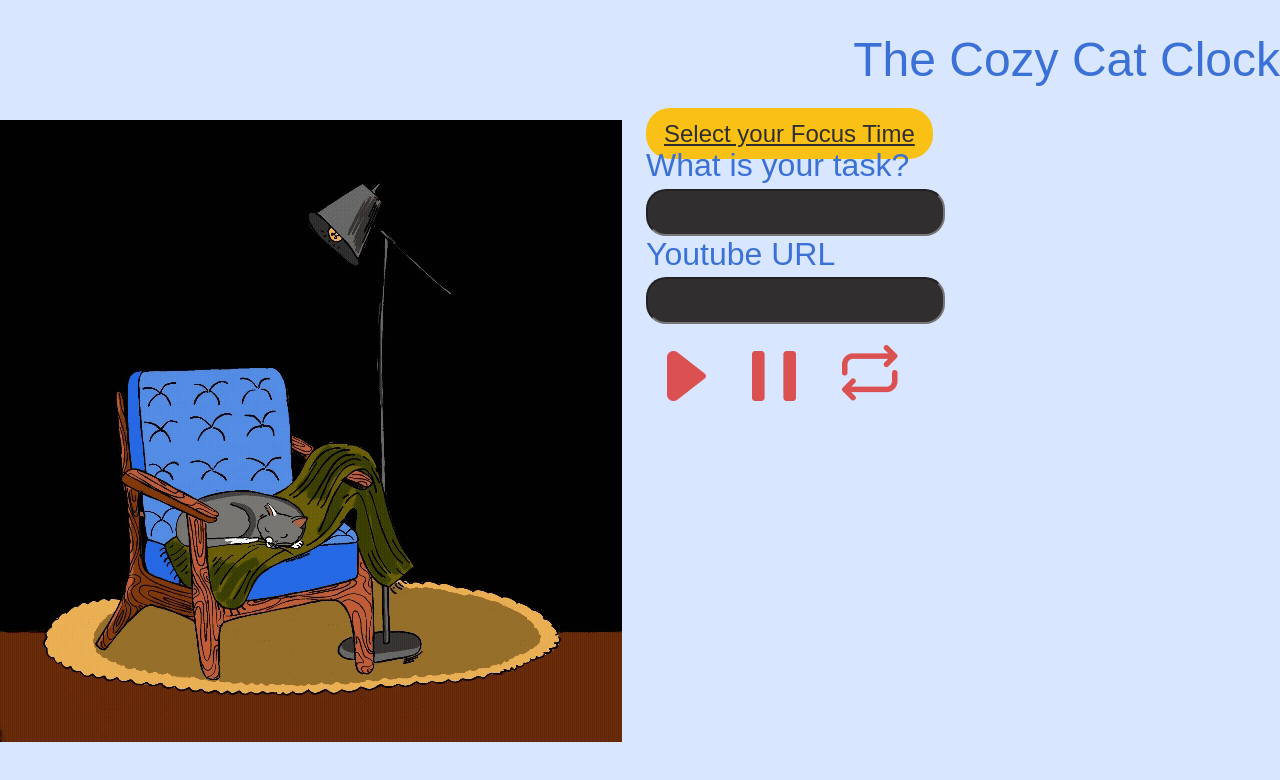
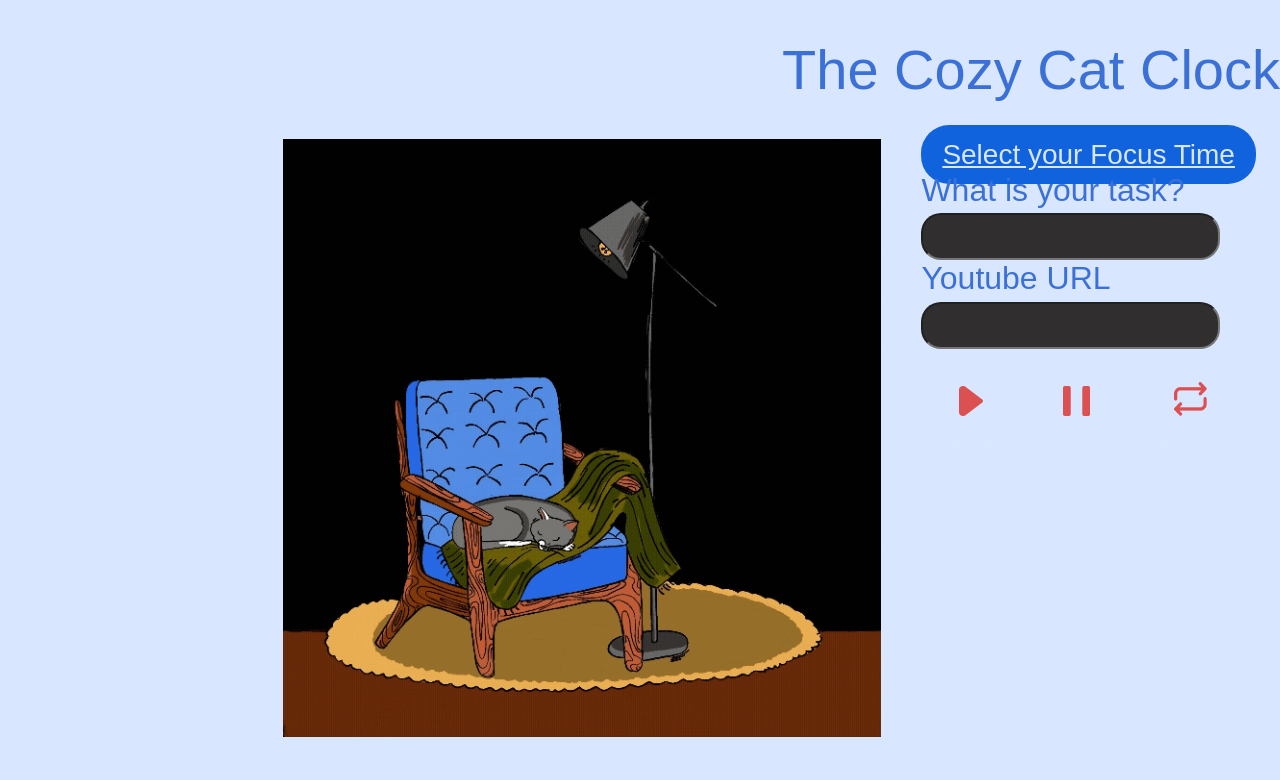
Before and after one commit to bluejay-codes/The_CozyCat_Timer, a plain HTML site: page index.html in a window 1280 px wide. Drawn offline with Linux system fonts and the light colour scheme; a web font is replaced by a local one.

Commit message:
Agent host session e38305c5-f070-466d-a5a4-84dcb158ebaf - turn 2 start

```diff
--- a/styles/styles.css
+++ b/styles/styles.css
@@ -12,20 +12,25 @@ h1{
     font-family: Gaegu, sans-serif;
     color: #3B71D6;
     font-weight: 500;
-    font-size: 3em;
+    font-size: 3.5em;
     text-align: right;
 }
 
 a {
-    background-color:#F9C016;
-    color:#302E2E;
+    background-color: #1163dd;
+    color:#D9E6FF;
     border-radius: 1em;
     padding: 0.5em 0.75em;
-    margin-bottom: 1.5em;
+    margin-bottom: 2.5em;
     font-family: Gaegu, sans-serif;
-    font-size: 1.5em;
+    font-size: 1.75em;
 }
 
+a:hover {
+    background-color:#e9c351;
+    color:#302E2E;
+    text-decoration: underline;
+}
 
 label{
     display: block;
@@ -45,14 +50,13 @@ input{
     font-size: 1.25em;
 }
 
-button{
+button {
     font-family: Gaegu, sans-serif;
-    font-size: 1.75em;
+    font-size: 2.5em;
     border-radius: 1em;
     padding: 0.5em 0.75em;
-    background-color:#F9C016;
-    color:#302E2E;
-    margin-bottom: 0.5em;
+    background-color:#1163dd;
+    color:#D9E6FF;
 }
 
 button:hover {
@@ -68,14 +72,28 @@ button:hover {
     margin-bottom: 0.5em;
 }
 
+img{
+    max-width: 60%;
+}
+
 .container {
     display: inline-flex;
-    width: 100%;
+    max-width: 100%;
     float: right;
-    gap: 1.5em;
+    gap: 2.5em;
 }
 
 .options {
     display: inline-flex;
     flex-direction: column;
 }
+
+.timer {
+    display: grid;
+    width: 400px;
+    gap: 1.2em;
+}
+
+#container h1{
+    text-align: center;
+}
```
Also changed, not shown: timer.html (+9 -8 lines), images/Dream 1.gif (deleted).
